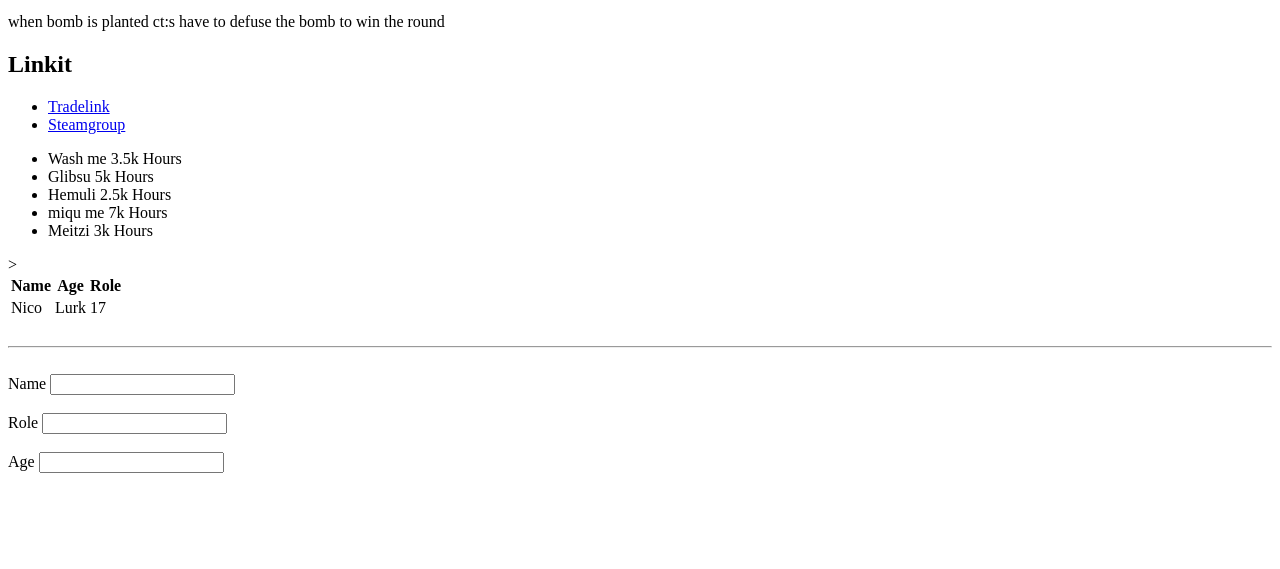
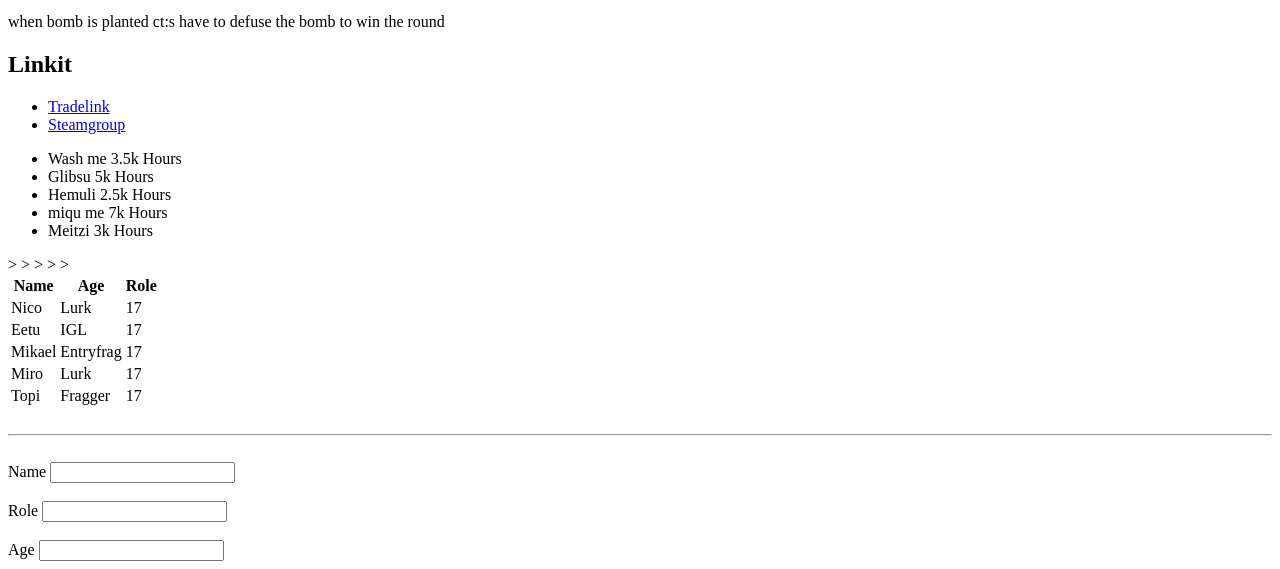
Before and after one commit to Nico-on/Nico, a plain HTML site: page index.html in a window 1280 px wide. Shown: the part 269-838 px from the top of the page. Before the commit the page ends 800 px from the top, so only its background shows below. Drawn offline with Linux system fonts and the light colour scheme.

Commit message:
Update index.html

```diff
--- a/index.html
+++ b/index.html
@@ -47,6 +47,30 @@
                 <td>17</td>
 
             </tr>
+            <tr>>
+                    <td>Eetu</td>
+                    <td>IGL</td>
+                    <td>17</td>
+
+                </tr>
+                <tr>>
+                    <td>Mikael</td>
+                    <td>Entryfrag</td>
+                    <td>17</td>
+
+                    </tr>
+                    <tr>>
+                    <td>Miro</td>
+                    <td>Lurk</td>
+                     <td>17</td>
+
+                        </tr>
+                        <tr>>
+                    <td>Topi</td>
+                     <td>Fragger</td>
+                     <td>17</td>
+
+                            </tr>
         </tbody>
     </table>
 
```
